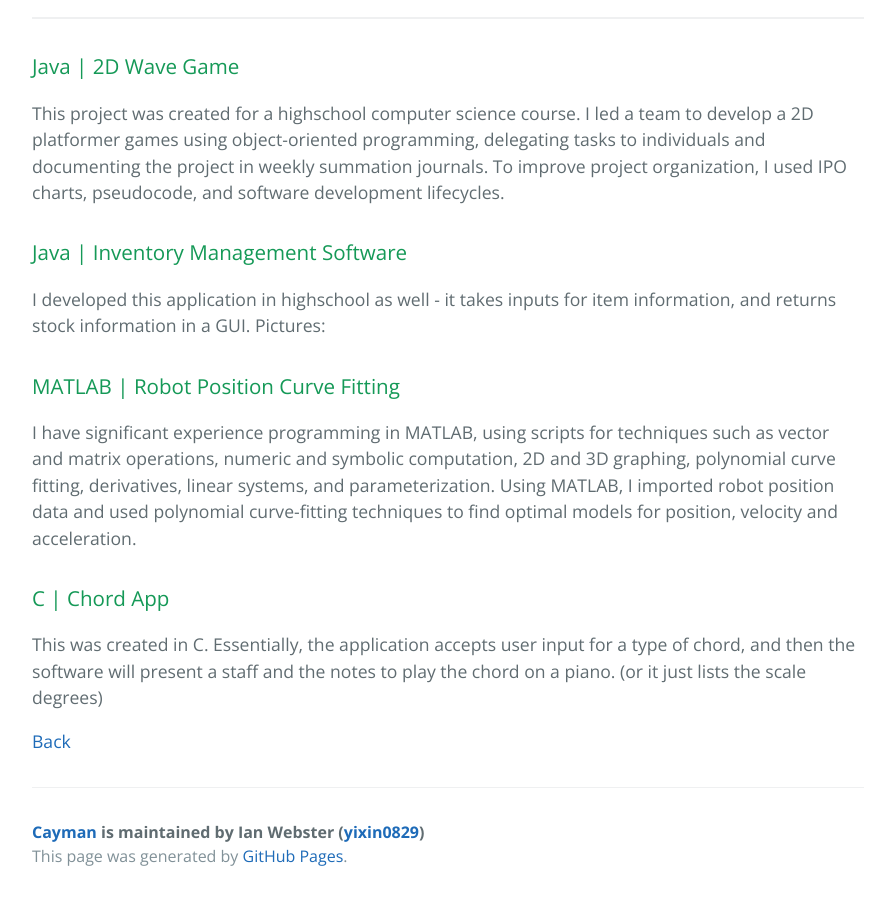
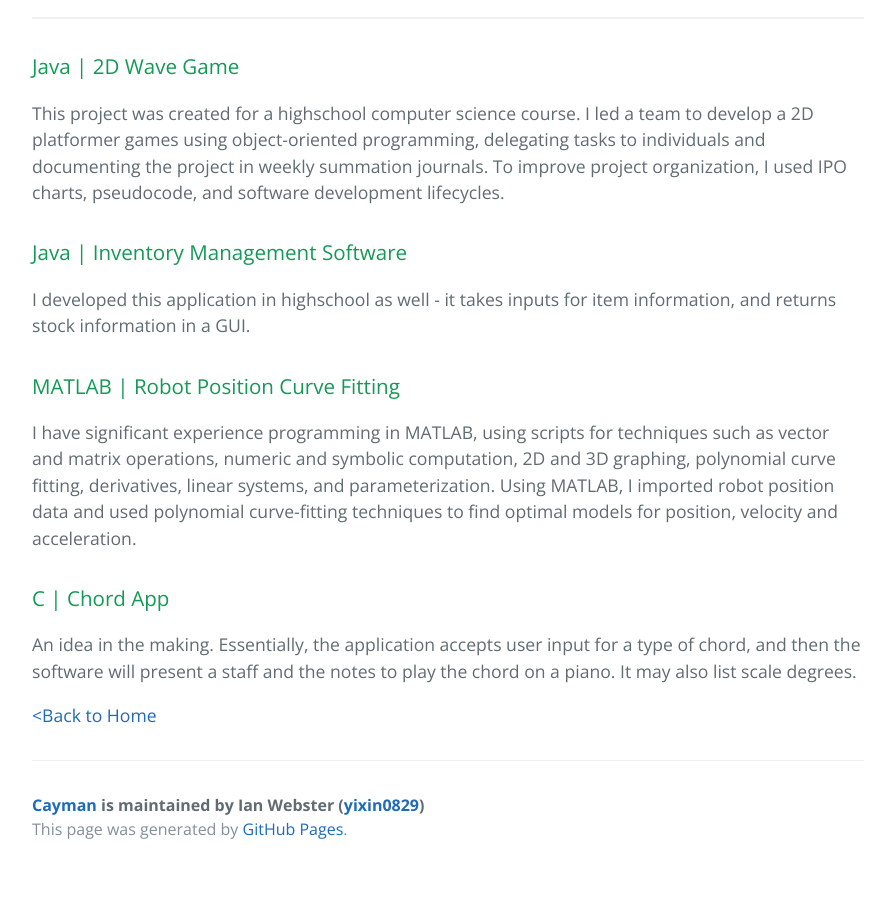
Before and after one commit to yixin0829/Cayman, a Jekyll site: the page built from project-library.md, in a window 1280 px wide and 900 px high, scrolled down 5601 px. Shown: the whole window, without its empty margins (192-1087 px from the left). Built offline with Jekyll 4.4.1, drawn with Linux system fonts in a browser that asks for light colours; after the commit the page ends 6474 px from its top, so only the background shows below that.

Commit message:
Update project-library.md

```diff
--- a/project-library.md
+++ b/project-library.md
@@ -47,13 +47,13 @@ This was built to complement that home media servers that I have configured. Bui
 This project was created for a highschool computer science course. I led a team to develop a 2D platformer games using object-oriented programming, delegating tasks to individuals and documenting the project in weekly summation journals. To improve project organization, I used IPO charts, pseudocode, and software development lifecycles.
 
 ### Java | Inventory Management Software
-I developed this application in highschool as well - it takes inputs for item information, and returns stock information in a GUI. Pictures:
+I developed this application in highschool as well - it takes inputs for item information, and returns stock information in a GUI.
 
 ### MATLAB | Robot Position Curve Fitting
 I have significant experience programming in MATLAB, using scripts for techniques such as vector and matrix operations, numeric and symbolic computation, 2D and 3D graphing, polynomial curve fitting, derivatives, linear systems, and parameterization. Using MATLAB, I imported robot position data and used polynomial curve-fitting techniques to find optimal models for position, velocity and acceleration.
 
 ### C | Chord App
-This was created in C. Essentially, the application accepts user input for a type of chord, and then the software will present a staff and the notes to play the chord on a piano. (or it just lists the scale degrees)
+An idea in the making. Essentially, the application accepts user input for a type of chord, and then the software will present a staff and the notes to play the chord on a piano. It may also list scale degrees.
 
 
-[Back](./)
+[<Back to Home](./)
```
